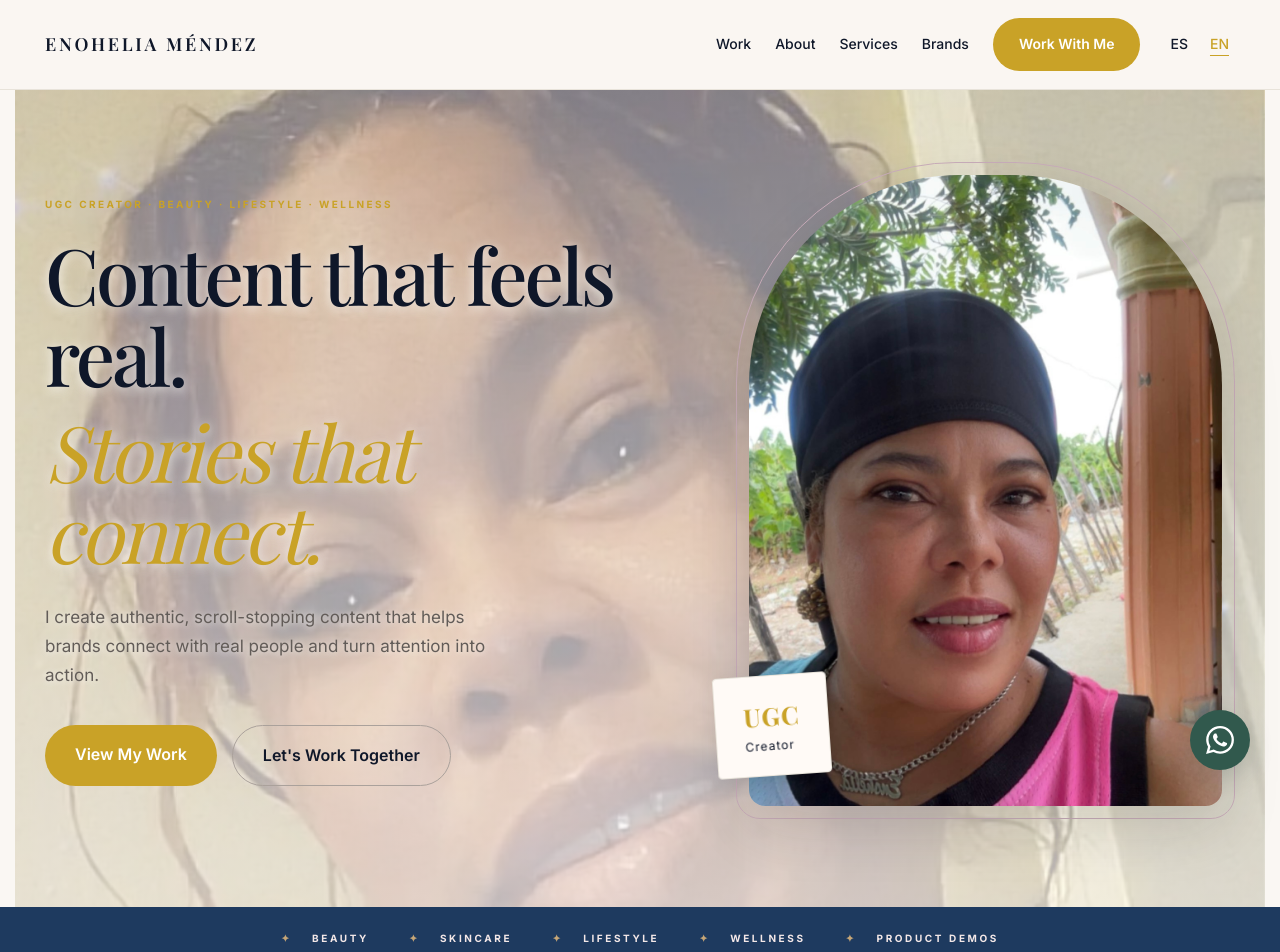
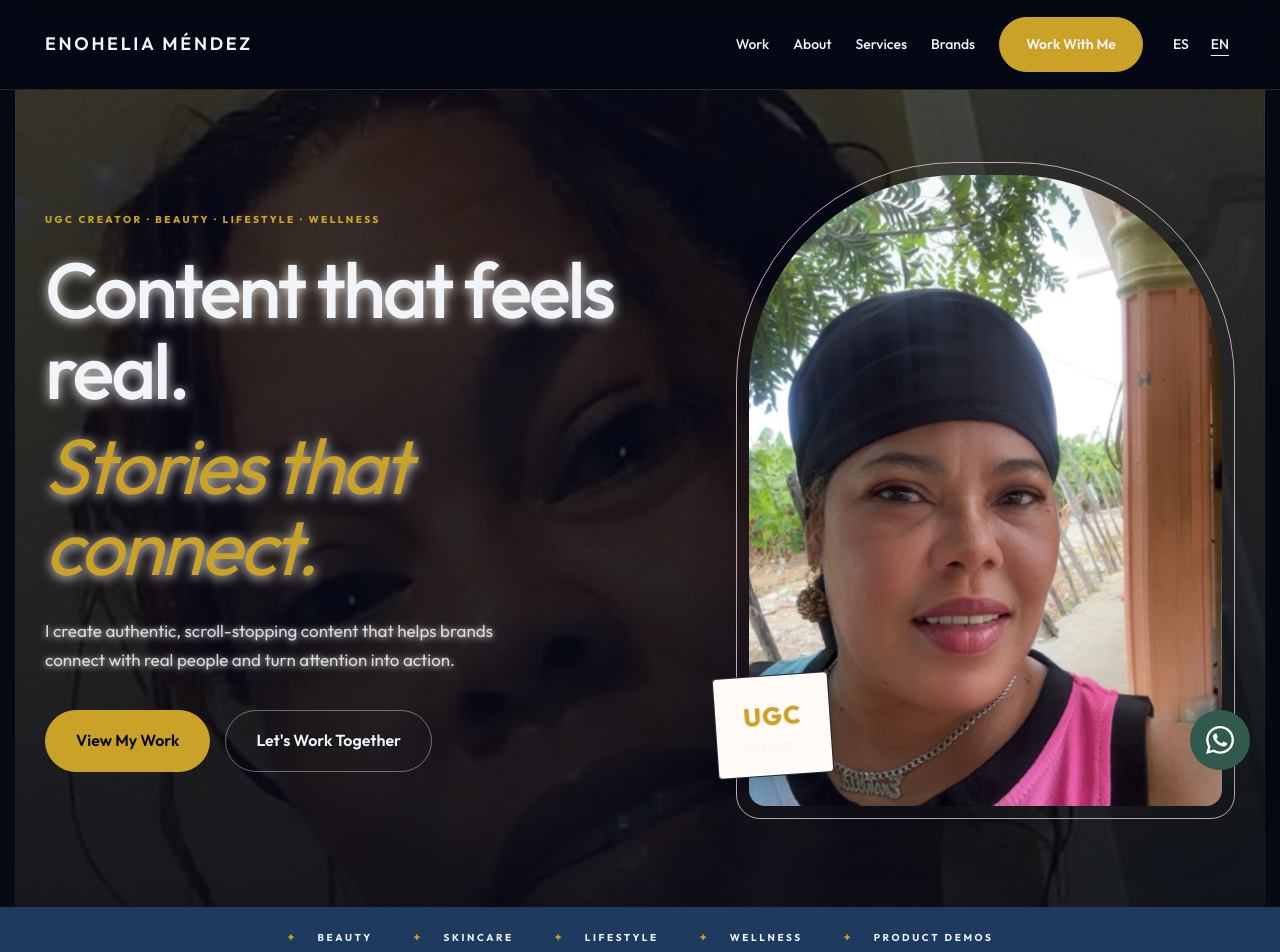
Before and after one commit to josemanuelsuarez110/enohelia-mendez-ugc-portfolio, a Next.js app: page /en in a window 1280 px wide. Shown: the top 952 px of the page. Built offline with nearby package versions, Linux system fonts and the light colour scheme.

Commit message:
feat(design): rediseño completo con paleta Suarez + Outfit + formulario oscuro

```diff
--- a/app/[locale]/globals.css
+++ b/app/[locale]/globals.css
@@ -1,14 +1,14 @@
 @import "tailwindcss";
 
 :root {
-  --background: #FAF7F3;
-  --background-end: #F5EFE8;
-  --foreground: #0F1729;
+  --background: #050914;
+  --background-end: #0A1020;
+  --foreground: #F1F5F9;
   --accent: #C9A227;
   --accent-soft: #DDB856;
   --secondary: #1E3A5F;
   --gold: #C9A227;
-  --soft: #E8E3DA;
+  --soft: #1E293B;
   --white: #ffffff;
   --shadow-soft: 0 4px 20px rgba(23, 20, 18, 0.06);
   --shadow-medium: 0 10px 40px rgba(23, 20, 18, 0.10);
@@ -25,7 +25,8 @@ html { scroll-behavior: smooth; }
 
 body {
   font-family: var(--font-body), Arial, Helvetica, sans-serif;
-  background: linear-gradient(180deg, var(--background) 0%, var(--background-end) 100%);
+  background-color: var(--background);
+  background-image: linear-gradient(180deg, #050914 0%, #0A1020 100%);
   background-attachment: fixed;
   color: var(--foreground);
   line-height: 1.6;
@@ -410,12 +411,12 @@ a:focus-visible, button:focus-visible, summary:focus-visible, input:focus-visibl
 .videoDialog video { width: 100%; max-height: 58dvh; aspect-ratio: 9 / 16; background: #151515; border-radius: 12px; object-fit: contain; }
 .videoDialogControls { margin: 14px 0; }
 .videoDialog .primaryButton { display: block; text-align: center; }
-.briefForm { background: var(--white); border: 1px solid var(--soft); border-radius: 24px; padding: 32px; margin: 30px 0; text-align: left; box-shadow: var(--shadow-soft); }
-.briefForm h3 { font-size: 30px; margin-bottom: 10px; }
-.briefForm > p { color: #625c58; }
+.briefForm { background: #0A1020; border: 1px solid rgba(201, 162, 39, 0.3); border-top: 4px solid #C9A227; border-radius: 24px; padding: 32px; margin: 30px 0; text-align: left; box-shadow: 0 8px 32px rgba(0, 0, 0, 0.3); color: #F1F5F9; }
+.briefForm h3 { font-size: 30px; margin-bottom: 10px; color: #F1F5F9; }
+.briefForm > p { color: rgba(241, 245, 249, 0.75); }
 .briefFields { display: grid; grid-template-columns: 1fr 1fr; gap: 20px; margin: 24px 0 18px; }
-.briefForm label { display: flex; flex-direction: column; gap: 8px; font-size: 14px; font-weight: 600; }
-.briefForm input, .briefForm select, .briefForm textarea { width: 100%; min-width: 0; background: var(--background); color: var(--foreground); border: 1px solid #aaa19b; border-radius: 10px; padding: 12px; font-size: 16px; }
+.briefForm label { display: flex; flex-direction: column; gap: 8px; font-size: 14px; font-weight: 600; color: #F1F5F9; }
+.briefForm input, .briefForm select, .briefForm textarea { width: 100%; min-width: 0; background: rgba(30, 58, 95, 0.4); color: #F1F5F9; border: 1px solid rgba(201, 162, 39, 0.3); border-radius: 10px; padding: 12px; font-size: 16px; }
 .briefForm textarea { resize: vertical; }
 .briefPrivacy { font-size: 13px; margin: 16px 0 22px; }
 .briefResult { margin-top: 28px; padding: 22px; border-radius: 16px; background: var(--background); border: 1px solid var(--soft); }
@@ -871,3 +872,262 @@ a:focus-visible, button:focus-visible, summary:focus-visible, input:focus-visibl
     grid-template-columns: 1fr;
   }
 }
+
+/* =========================================================
+   ADAPTACIÓN PALETA SUAREZ (modo oscuro)
+   ========================================================= */
+
+/* Nav: fondo oscuro translúcido */
+.nav {
+  background: rgba(5, 9, 20, 0.85) !important;
+  backdrop-filter: blur(12px) !important;
+  -webkit-backdrop-filter: blur(12px) !important;
+  border-bottom: 1px solid rgba(201, 162, 39, 0.2) !important;
+  color: #F1F5F9 !important;
+}
+
+.nav a {
+  color: #F1F5F9 !important;
+}
+
+.nav a:hover {
+  color: #C9A227 !important;
+}
+
+/* Hero: fondo oscuro con la foto y overlay oscuro */
+.hero {
+  background-color: #050914 !important;
+  background-image:
+    linear-gradient(180deg, rgba(5, 9, 20, 0.7) 0%, rgba(5, 9, 20, 0.9) 100%),
+    url('/images/enohelia-portrait.jpg') !important;
+  background-size: cover !important;
+  background-position: center 20% !important;
+  color: #F1F5F9 !important;
+}
+
+.hero h1 {
+  color: #F1F5F9 !important;
+}
+
+.hero h1 span {
+  color: #C9A227 !important;
+}
+
+.heroText {
+  color: rgba(241, 245, 249, 0.85) !important;
+}
+
+.hero .eyebrow {
+  color: #C9A227 !important;
+}
+
+/* Marquee: fondo azul corporativo */
+.marquee {
+  background: #1E3A5F !important;
+  color: #F1F5F9 !important;
+}
+
+.marquee span {
+  color: #F1F5F9 !important;
+}
+
+.marquee span::before {
+  color: #C9A227 !important;
+}
+
+/* Secciones claras → oscuras */
+.section,
+.about,
+.socialReach,
+.services,
+.brandsSection,
+.toolsSection,
+.mediaKit,
+.faq,
+.caseStudy,
+.testimonials {
+  background-color: transparent !important;
+  color: #F1F5F9 !important;
+}
+
+/* About: fondo ligeramente distinto */
+.about {
+  background: #0A1020 !important;
+}
+
+.aboutContent h2,
+.aboutContent p {
+  color: #F1F5F9 !important;
+}
+
+.aboutContent p {
+  color: rgba(241, 245, 249, 0.8) !important;
+}
+
+/* Stats: números en dorado */
+.stats strong {
+  color: #C9A227 !important;
+}
+
+.stats span {
+  color: rgba(241, 245, 249, 0.75) !important;
+}
+
+/* Social cards */
+.socialCard {
+  background: rgba(201, 162, 39, 0.06) !important;
+  border: 1px solid rgba(201, 162, 39, 0.25) !important;
+  color: #F1F5F9 !important;
+}
+
+.socialCard strong {
+  color: #C9A227 !important;
+}
+
+.socialCard:hover {
+  background: rgba(201, 162, 39, 0.12) !important;
+  border-color: #C9A227 !important;
+}
+
+/* Media Kit: fondo azul corporativo */
+.mediaKit {
+  background: #1E3A5F !important;
+  color: #F1F5F9 !important;
+}
+
+.mediaKitCard {
+  background: #0A1020 !important;
+  border: 1px solid rgba(201, 162, 39, 0.3) !important;
+  color: #F1F5F9 !important;
+}
+
+.mediaKitCard--standard {
+  background: #0F1A2E !important;
+  border-color: #C9A227 !important;
+}
+
+.mediaKitCard h3 {
+  color: #F1F5F9 !important;
+}
+
+.mediaKitCard li {
+  color: rgba(241, 245, 249, 0.85) !important;
+}
+
+/* Contacto y footer: fondo más oscuro */
+.contact,
+.siteFooter {
+  background: #020617 !important;
+  color: #F1F5F9 !important;
+}
+
+/* Botones: dorado con texto oscuro */
+.primaryButton,
+.navButton,
+.contactButton {
+  background: #C9A227 !important;
+  color: #050914 !important;
+  border: 1px solid #C9A227 !important;
+}
+
+.primaryButton:hover,
+.navButton:hover,
+.contactButton:hover {
+  background: #DDB856 !important;
+  border-color: #DDB856 !important;
+}
+
+.secondaryButton {
+  background: transparent !important;
+  color: #F1F5F9 !important;
+  border: 1px solid rgba(241, 245, 249, 0.4) !important;
+}
+
+.secondaryButton:hover {
+  background: rgba(201, 162, 39, 0.15) !important;
+  border-color: #C9A227 !important;
+  color: #C9A227 !important;
+}
+
+/* Section headings: títulos en blanco */
+.sectionHeading h2,
+h1, h2, h3 {
+  color: #F1F5F9 !important;
+}
+
+.sectionHeading > p:last-child {
+  color: rgba(241, 245, 249, 0.7) !important;
+}
+
+/* Eyebrow: dorado */
+.eyebrow {
+  color: #C9A227 !important;
+}
+
+/* Tarjetas de servicio, herramientas, brand */
+.serviceCard,
+.toolCard,
+.brandCard {
+  background: rgba(201, 162, 39, 0.04) !important;
+  border: 1px solid rgba(201, 162, 39, 0.2) !important;
+  color: #F1F5F9 !important;
+}
+
+.serviceCard h3,
+.toolCard strong {
+  color: #F1F5F9 !important;
+}
+
+.serviceCard p {
+  color: rgba(241, 245, 249, 0.75) !important;
+}
+
+/* FAQ */
+.faqItem {
+  border-bottom: 1px solid rgba(201, 162, 39, 0.2) !important;
+}
+
+.faqItem summary {
+  color: #F1F5F9 !important;
+}
+
+.faqItem p {
+  color: rgba(241, 245, 249, 0.8) !important;
+}
+
+/* Formulario */
+.briefForm input,
+.briefForm select,
+.briefForm textarea {
+  background: rgba(30, 58, 95, 0.3) !important;
+  border: 1px solid rgba(201, 162, 39, 0.3) !important;
+  color: #F1F5F9 !important;
+}
+
+.briefForm input::placeholder,
+.briefForm textarea::placeholder {
+  color: rgba(241, 245, 249, 0.4) !important;
+}
+
+.briefResult {
+  background: rgba(201, 162, 39, 0.08) !important;
+  border: 2px solid #C9A227 !important;
+}
+
+/* =========================================================
+   Categoría de cada marca en dorado
+   ========================================================= */
+.brandCard span {
+  color: #C9A227 !important;
+  opacity: 0.95;
+  font-weight: 600;
+}
+
+/* =========================================================
+   Descripciones de plataformas en dorado
+   ========================================================= */
+.platformDesc {
+  color: #C9A227 !important;
+  opacity: 0.95;
+  font-weight: 500;
+}
--- a/app/[locale]/layout.tsx
+++ b/app/[locale]/layout.tsx
@@ -3,18 +3,18 @@ import { NextIntlClientProvider, hasLocale } from "next-intl";
 import { notFound } from "next/navigation";
 import { routing } from "@/i18n/routing";
 import { getTranslations } from "next-intl/server";
-import { Playfair_Display, Inter } from "next/font/google";
+import { Outfit } from "next/font/google";
 import "./globals.css";
 import { GoogleAnalytics } from "@next/third-parties/google";
 
-const playfair = Playfair_Display({
+const outfit = Outfit({
   subsets: ["latin"],
   variable: "--font-display",
   display: "swap",
-  weight: ["400", "500", "600", "700"],
+  weight: ["300", "400", "500", "600", "700", "800"],
 });
 
-const inter = Inter({
+const outfitBody = Outfit({
   subsets: ["latin"],
   variable: "--font-body",
   display: "swap",
@@ -90,7 +90,7 @@ export default async function LocaleLayout({
   if (!hasLocale(routing.locales, locale)) notFound();
 
   return (
-    <html lang={locale} className={`${playfair.variable} ${inter.variable}`}>
+    <html lang={locale} className={`${outfit.variable} ${outfitBody.variable}`}>
       <head>
         <link rel="preconnect" href="https://www.tiktok.com" />
         <link rel="preconnect" href="https://www.instagram.com" />
```
